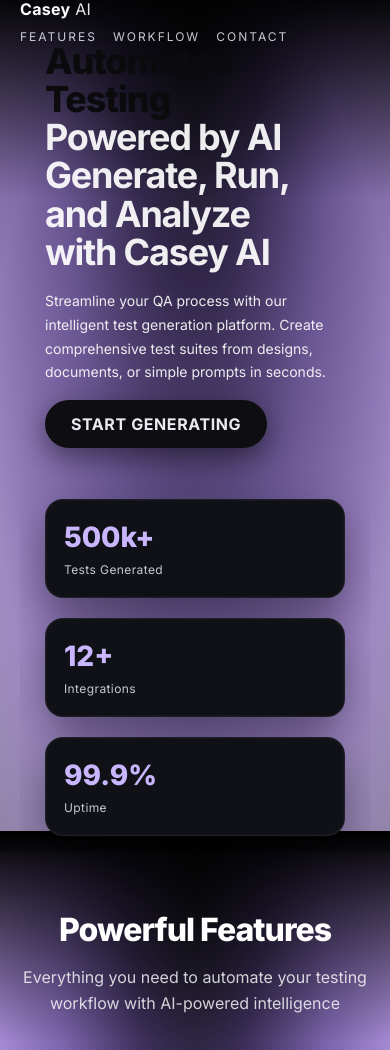
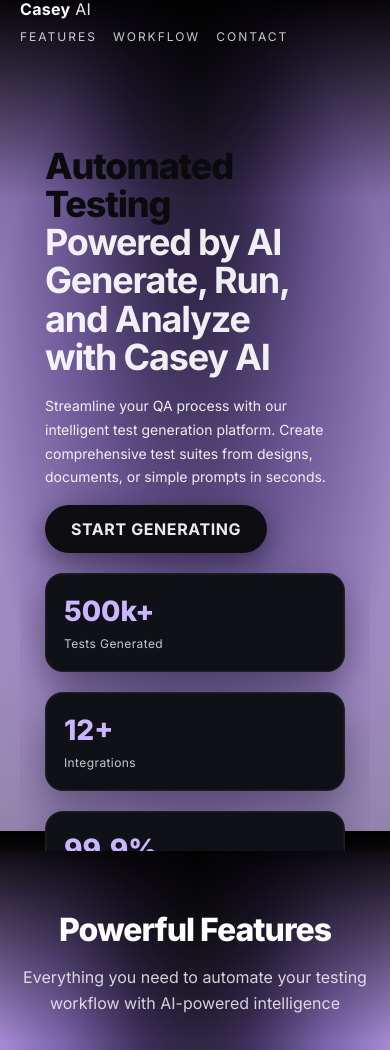
Before and after one commit to niyati34/Casey_AI-new, a Flask app: page / in a window 390 px wide. Shown: the part 13-1063 px from the top of the page. Run offline with Flask 3, Linux system fonts and the light colour scheme.

Commit message:
Fix navbar: sticky on scroll (100px threshold), restore hero padding, adjust section scroll-margin

```diff
--- a/static/css/landing.css
+++ b/static/css/landing.css
@@ -142,7 +142,7 @@
 .panel-hero {
   position: relative;
   z-index: 2;
-  padding: 15px 25px 15px 25px;
+  padding: 80px 25px 15px 25px; /* Restore top padding for navbar space */
   height: 100vh; /* full hero; navbar overlays */
   display: flex;
   flex-direction: column;
@@ -255,7 +255,9 @@
     gap: 16px;
     flex-wrap: wrap;
   }
-  /* No extra margin on hero; sticky nav overlays when active */
+  .panel-hero {
+    padding-top: 120px; /* Extra space for taller mobile navbar */
+  }
 }
 
 /* Additional Sections - Matching Theme */
@@ -263,7 +265,7 @@
   padding: 80px 40px;
   max-width: 1200px;
   margin: 0 auto;
-  scroll-margin-top: 80px; /* Account for fixed navbar when jumping to sections */
+  scroll-margin-top: 100px; /* Account for sticky navbar when jumping to sections */
 }
 
 .section-header {
--- a/static/js/landing.js
+++ b/static/js/landing.js
@@ -95,13 +95,13 @@
 
 function setupStickyTopbar() {
   const topbar = document.querySelector('.panel-topbar');
-  const hero = document.querySelector('.panel-hero');
-  if (!topbar || !hero) return;
+  if (!topbar) return;
 
   const update = () => {
-    const heroBottom = hero.getBoundingClientRect().bottom;
-    const threshold = 1; // when hero leaves viewport
-    if (heroBottom <= threshold) {
+    const scrollY = window.scrollY || window.pageYOffset;
+    const threshold = 100; // Show sticky navbar after scrolling 100px
+
+    if (scrollY > threshold) {
       topbar.classList.add('is-sticky');
     } else {
       topbar.classList.remove('is-sticky');
```
